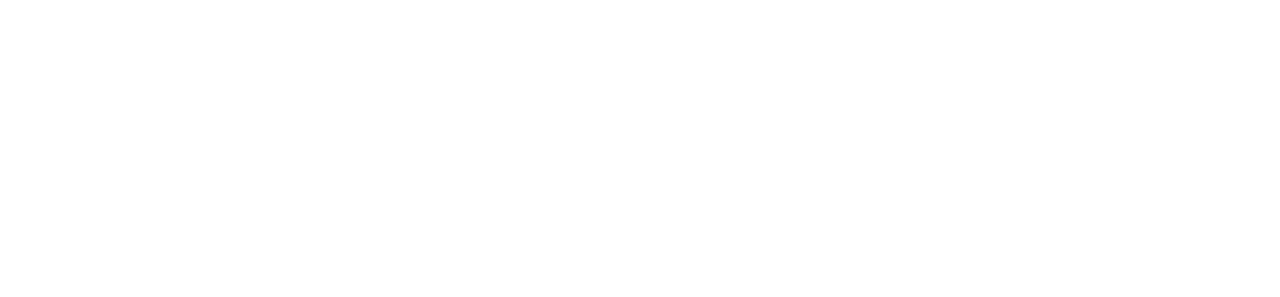
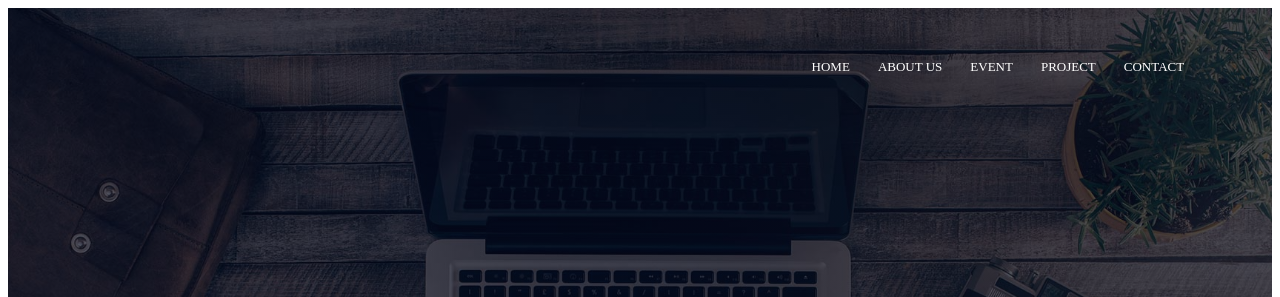
Before and after one commit to NijatHuseynzada/NijatHuseynzada.github.io, a plain HTML site: page index.html in a window 1280 px wide. Shown: the top 297 px of the page. Drawn offline with Linux system fonts and the light colour scheme.

Commit message:
Update style.css

```diff
--- a/style.css
+++ b/style.css
@@ -11,6 +11,14 @@ nav{
 }
 nav img{
   width: 150;
+}
+.header{
+min-height: 100vh;
+width: 100%;
+background-image: linear-gradient(rgba(4,9,30,0.7),rgba(4,9,30,0.7)),url("Images/comp.jpg");
+background-position: center;
+background-size: cover;
+position: relative;
 }
 .nav-links{
 
```
